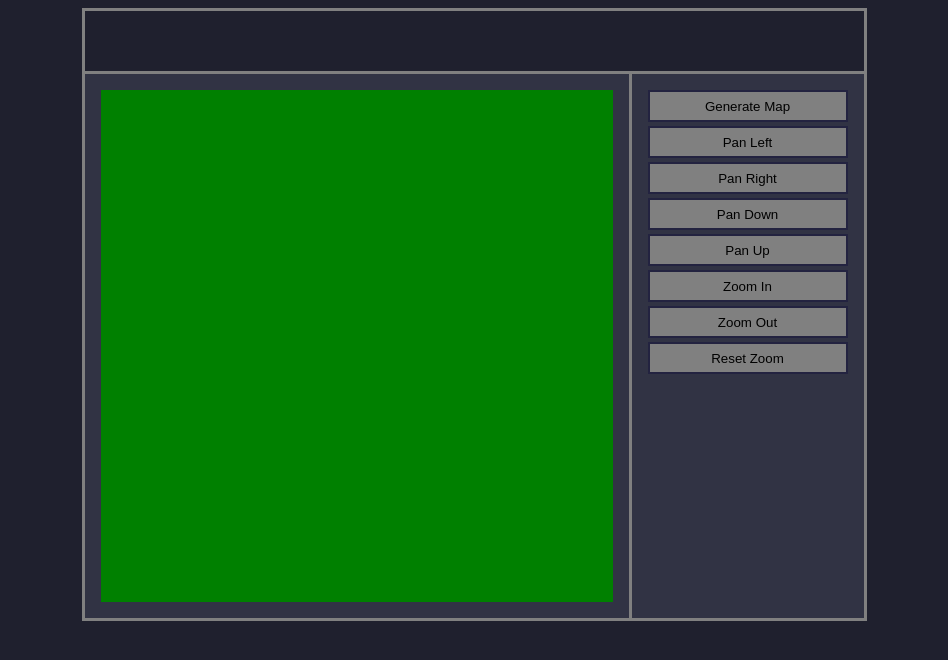
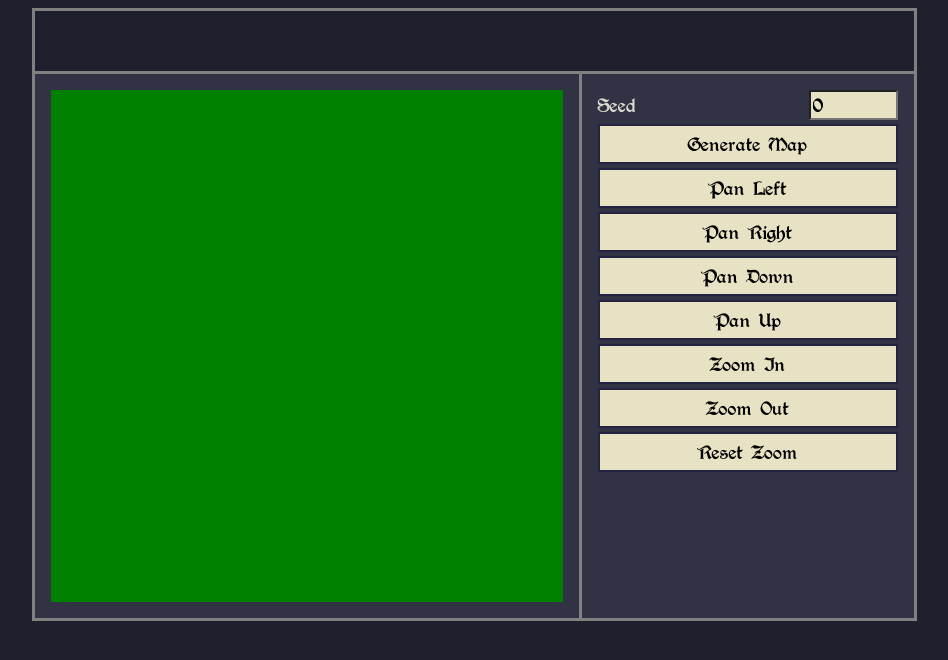
Before and after one commit to dgreenheck/RPG.js, a website built with webpack: page index.html in a window 1280 px wide. Shown: the whole page, without its empty margins (166-1114 px from the left). Built offline with nearby package versions, Linux system fonts and the light colour scheme; what alea would draw is missing.

Commit message:
Refactored reusable UI components into separate class, added cool font

```diff
--- a/src/index.ts
+++ b/src/index.ts
@@ -15,13 +15,10 @@ rootContent.id = 'root-content';
 root.appendChild(rootContent);
 
 const map = new WorldMapView(MapSize.Large, 0.04);
+map.onViewUpdate = () => { renderMap() };
 renderMap();
 
 export function renderMap() {
-  // Hook up the on view update method to re-render the map
-  // This is called when the user pans the map
-  map.onViewUpdate = () => { renderMap() };
-
   if (document.getElementById(WorldMapView.id)) {
     rootContent.replaceChild(map.render(), document.getElementById(WorldMapView.id));
   } else {
--- a/src/models/worldMap.ts
+++ b/src/models/worldMap.ts
@@ -20,24 +20,32 @@ export enum TerrainType {
  * Object representing the world map data
  */
 export class WorldMap {
+  seed: number;
   size: number;
   scale: number;
   terrain: TerrainType[][];
 
   /**
    * Initializes a new instance of the world map
-   * @param rows Number of rows
-   * @param columns Number of columns
+   * @param size Size of the map
    * @param scale Scale used for the terrain generation function
+   * @param seed The seed value used for the RNG
    */
-  constructor(size: number, scale: number = 0.2) {
+  constructor(
+    size: number,
+    scale: number = 0.2,
+    seed: number = 0
+  ) {
     this.size = size;
     this.scale = scale;
+    this.seed = seed
     this.generate();
   }
 
   generate() {
-    const prng = Alea('seed');
+    console.log(`Generating new map (size: ${this.size}, seed: ${this.seed})`);
+
+    const prng = Alea(this.seed);
     const noise = createNoise2D(prng);
 
     this.terrain = []
--- /dev/null
+++ b/src/views/ui.ts
@@ -0,0 +1,41 @@
+export default class UI {
+  static addButton(
+    title: string,
+    onClickEvent: () => void,
+    parent: HTMLElement
+  ) {
+    const button = document.createElement('button');
+    button.setAttribute('style', 'display: block');
+    button.innerHTML = title;
+    button.addEventListener('click', onClickEvent);
+    parent.appendChild(button);
+  }
+
+  static addNumericInput(
+    name: string,
+    value: number,
+    min: number,
+    max: number,
+    parent: HTMLElement
+  ) {
+    const id = name.replace(' ','-').toLowerCase();
+
+    const container = document.createElement('div');
+    container.className = 'input-container';
+
+    const label = document.createElement('label');
+    label.innerHTML = name;
+    label.setAttribute('for', id);
+    container.appendChild(label);
+
+    const input = document.createElement('input');
+    input.type = 'number';
+    input.id = id;
+    input.min = String(min);
+    input.max = String(max);
+    input.value = String(value);
+    container.appendChild(input);
+
+    parent.appendChild(container);
+  }
+}
--- a/src/views/worldMapView.ts
+++ b/src/views/worldMapView.ts
@@ -1,4 +1,12 @@
 import { MapSize, WorldMap } from "../models/worldMap";
+import UI from "./ui";
+
+enum Direction {
+  Up,
+  Down,
+  Left,
+  Right
+}
 
 export class WorldMapView {
 
@@ -61,71 +69,51 @@ export class WorldMapView {
     const controls = document.createElement('div');
     controls.id = 'world-map-controls';
 
-    controls.appendChild(this.createButton(
-      'Generate Map',
-      () => { this.map.generate() }));
+    UI.addNumericInput('Seed', this.map.seed, 0, 32768, controls);
 
-    controls.appendChild(this.createButton(
-      'Pan Left',
-      () => { this.panLeft() }));
+    UI.addButton('Generate Map', () => { this.regenerateMap() }, controls);
 
-    controls.appendChild(this.createButton(
-      'Pan Right',
-      () => { this.panRight() }));
+    UI.addButton('Pan Left', () => { this.pan(Direction.Left) }, controls);
+    UI.addButton('Pan Right', () => { this.pan(Direction.Right) }, controls);
+    UI.addButton('Pan Down', () => { this.pan(Direction.Down) }, controls);
+    UI.addButton('Pan Up', () => { this.pan(Direction.Up) }, controls);
 
-    controls.appendChild(this.createButton(
-      'Pan Down',
-      () => { this.panDown() }));
-
-    controls.appendChild(this.createButton(
-      'Pan Up',
-      () => { this.panUp() }));
-
-    controls.appendChild(this.createButton(
-      'Zoom In',
-      () => { this.zoomIn() }));
-
-    controls.appendChild(this.createButton(
-      'Zoom Out',
-      () => { this.zoomOut() }));
-    controls.appendChild(this.createButton(
-      'Reset Zoom',
-      () => { this.resetZoom() }));
+    UI.addButton('Zoom In', () => { this.zoomIn() }, controls);
+    UI.addButton('Zoom Out', () => { this.zoomOut() }, controls);
+    UI.addButton('Reset Zoom', () => { this.resetZoom() }, controls);
 
     return controls;
   }
 
-  createButton(title: string, onClickEvent: () => void): HTMLButtonElement {
-    const button = document.createElement('button');
-    button.setAttribute('style', 'display: block');
-    button.innerHTML = title;
-    button.addEventListener('click', onClickEvent);
-    button.addEventListener('click', this.onViewUpdate);
-    return button
+  /* MAP CONTROLS */
+
+  regenerateMap() {
+    console.log('Regenerating map...');
+    this.map.seed = Number((document.getElementById('seed') as HTMLInputElement).value);
+    this.map.generate()
+    this.onViewUpdate();
   }
 
-  /* MAP CONTROLS */
+  pan(direction: Direction) {
+    let delta = {x: 0, y: 0};
+    switch (direction) {
+      case Direction.Left:
+        delta.x = -this.viewSize / this.minViewSize; break;
+      case Direction.Right:
+        delta.x = this.viewSize / this.minViewSize; break;
+      case Direction.Up:
+        delta.y = -this.viewSize / this.minViewSize; break;
+      case Direction.Down:
+        delta.y = this.viewSize / this.minViewSize; break;
+    }
 
-  panLeft() {
-    this.viewOffset.x--;
+    this.viewOffset.x += delta.x;
+    this.viewOffset.y += delta.y;
+
     this.validateViewOffsets();
+    this.onViewUpdate();
+    console.log(`Pan: Delta(${delta.x}, ${delta.y}), Offset: (${this.viewOffset.x}, ${this.viewOffset.y})`);
   }
-
-  panRight() {
-    this.viewOffset.x++;
-    this.validateViewOffsets();
-  }
-
-  panUp() {
-    this.viewOffset.y--;
-    this.validateViewOffsets();
-  }
-
-  panDown() {
-    this.viewOffset.y++;
-    this.validateViewOffsets();
-  }
-
 
   resetZoom() {
     this.viewSize = this.defaultViewSize;
@@ -137,6 +125,9 @@ export class WorldMapView {
       this.viewSize /= 2.0;
       this.validateViewOffsets();
       this.onViewUpdate();
+      console.log(`Zoom In (View Size: ${this.viewSize}, Min: ${this.minViewSize}, Max: ${this.maxViewSize})`);
+    } else {
+      console.log(`At Maximum Zoom`);
     }
   }
 
@@ -145,6 +136,9 @@ export class WorldMapView {
       this.viewSize *= 2.0;
       this.validateViewOffsets();
       this.onViewUpdate();
+      console.log(`Zoom In (View Size: ${this.viewSize}, Min: ${this.minViewSize}, Max: ${this.maxViewSize})`);
+    } else {
+      console.log(`At Minimum Zoom`);
     }
   }
 
--- a/styles.css
+++ b/styles.css
@@ -1,6 +1,12 @@
 /* GENERAL STYLE */
 
+@font-face {
+  font-family: Augusta-Regular;
+  src: url("./fonts/Augusta.ttf");
+}
+
 body {
+  font-family: Augusta-Regular, sans-serif;
   background-color: rgb(31, 32, 46);
   color: rgb(220, 219, 205);
 
@@ -10,9 +16,11 @@ body {
 }
 
 button {
-  background-color: gray;
+  font-family: Augusta-Regular, sans-serif;
+  font-size: 16pt;
+  background-color: rgb(232, 226, 196);
   border: 2px solid rgb(35, 35, 64);
-  height: 32px;
+  height: 40px;
 }
 
 #root-nav {
@@ -21,10 +29,6 @@ button {
   border-left: 3px solid gray;
   border-top: 3px solid gray;
   border-right: 3px solid gray;
-}
-
-#root-content {
-
 }
 
 /* WORLD MAP */
@@ -65,7 +69,9 @@ button {
 /* WORLD MAP CONTROLS */
 
 #world-map-controls {
-  width: 200px;
+  font-family: Augusta-Regular, sans-serif;
+
+  width: 300px;
 
   border: 3px solid gray;
   padding: 16px;
@@ -76,6 +82,28 @@ button {
   align-items: stretch;
   gap: 4px;
 }
+
+#world-map-controls .input-container {
+  display: flex;
+  justify-content: space-between;
+  align-items: center;
+  gap: 8px;
+}
+
+#world-map-controls label {
+  font-size: 16pt;
+}
+
+#world-map-controls input {
+  font-family: Augusta-Regular, sans-serif;
+  font-size: 16pt;
+
+  background-color: rgb(232, 226, 196);
+  min-width: 0px;
+  height: 24px;
+}
+
+/* WORLD MAP CELLS */
 
 .world-map-cell.plains {
   background-color: green;
```
Also changed, not shown: fonts/Augusta.ttf (added).
